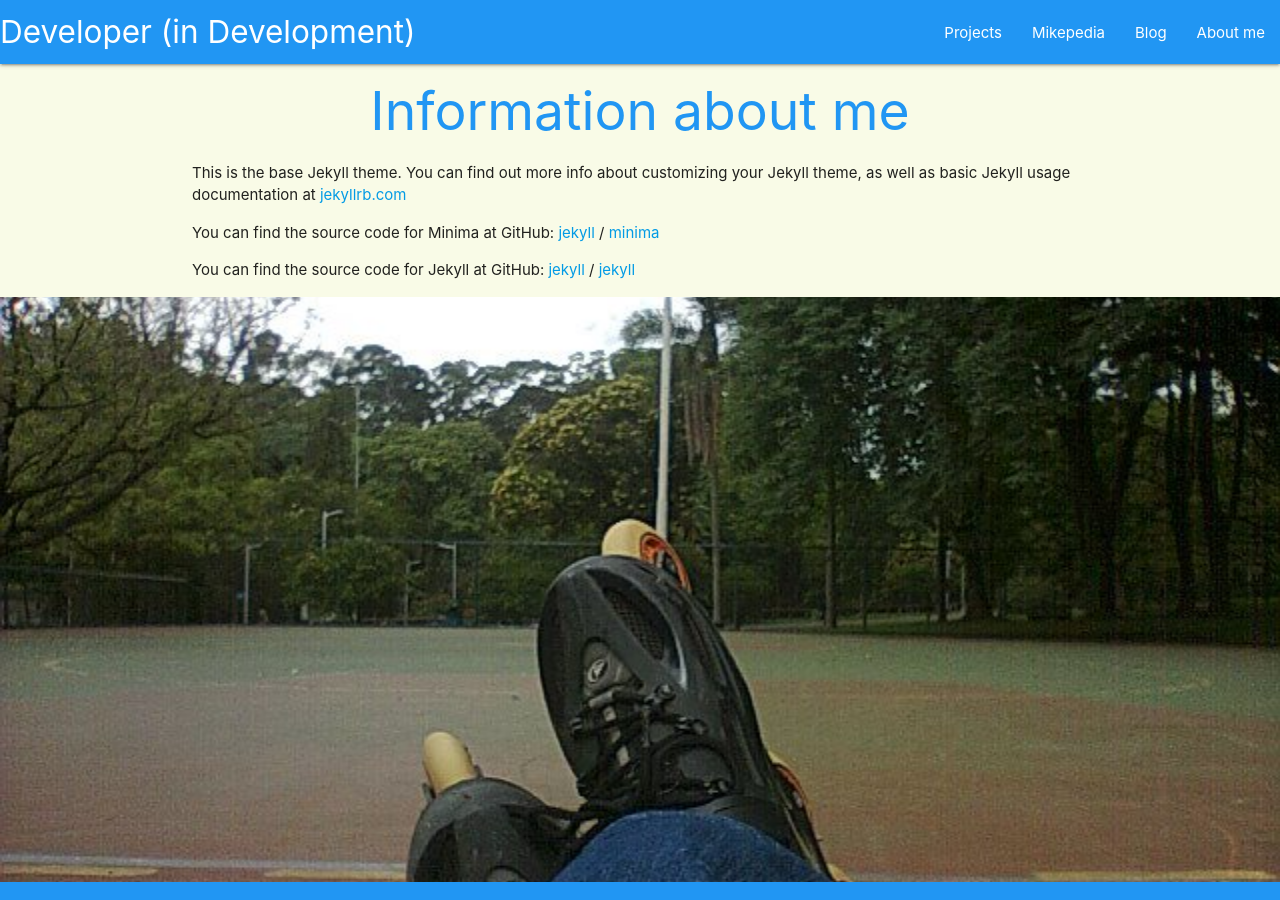
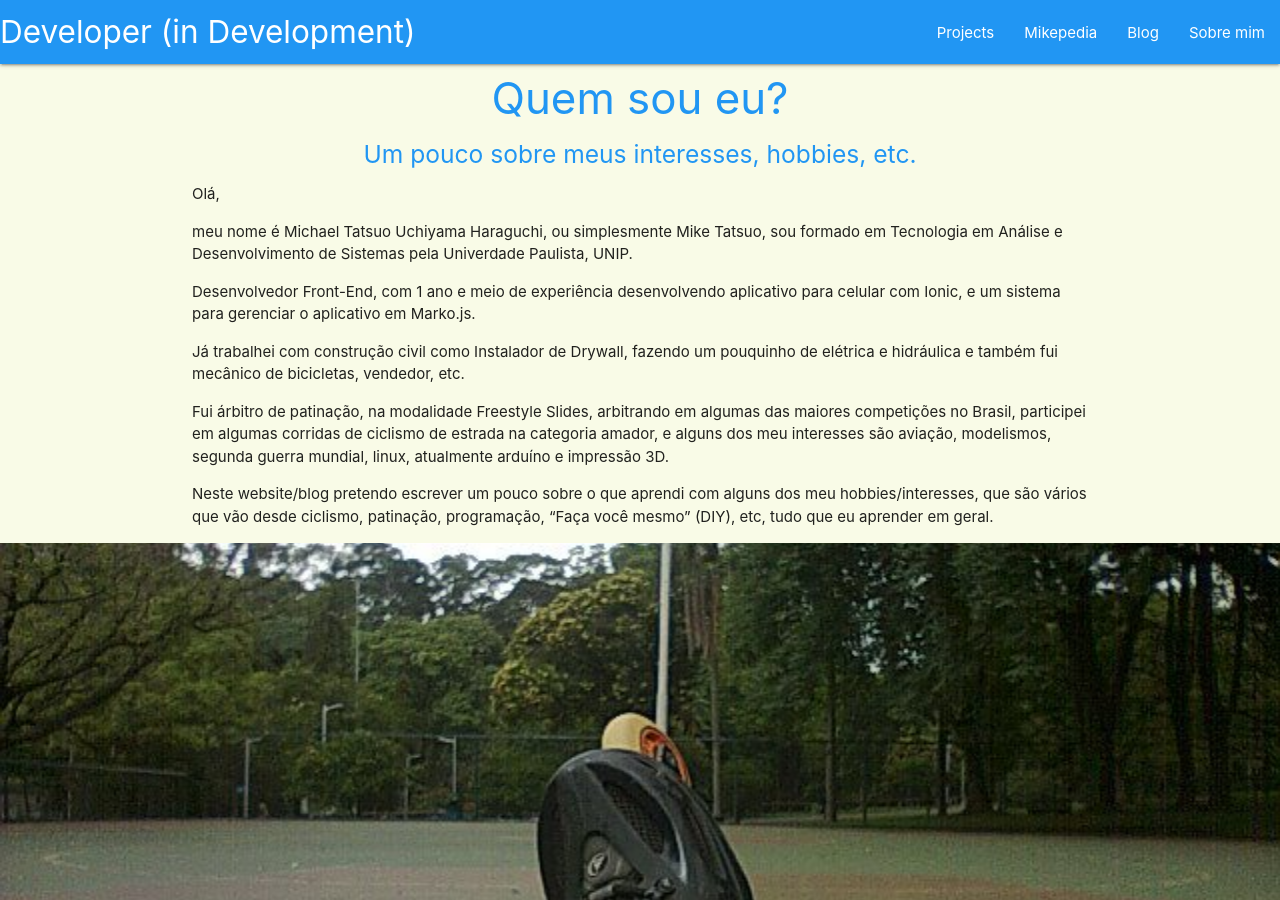
Before and after one commit to MikeTatsuo/MikeTatsuo.github.io, a Jekyll site: the page built from pages/about.md, in a window 1280 px wide and 900 px high, scrolled down 714 px. Built offline with Jekyll 4.4.1, drawn with Linux system fonts in a browser that asks for light colours; some of the changed text lies outside the part shown.

Commit message:
fixes, about_me and site description

```diff
--- a/_config.yml
+++ b/_config.yml
@@ -18,9 +18,15 @@ short_title: D(iD)
 author: Mike Tatsuo
 email: mike_tatsuo@hotmail.com
 description: >- # this means to ignore newlines until "baseurl:"
-  Write an awesome description for your new site here. You can edit this
-  line in _config.yml. It will appear in your document head meta (for
-  Google search results) and in your feed.xml site description.
+  Developer (in Development) é o meu website pessoal, portifólio, blog,
+  e Mikepedia, um guia de referências de tudo que eu ache útil;
+  sintaxes de programação, dicionários, guias, conhecimento em geral,
+  concentrado em um único lugar para fácil consulta.
+
+  #Developer (in development) is my personal website, portfolio, blog,
+  #and Mikepedia, a guide with references of everything I find useful;
+  #programming syntax, dictionaries, guides, knowledge in general,
+  #concentrated in one place for easy consultation.
 baseurl: "" # the subpath of your site, e.g. /blog
 url: "" # the base hostname & protocol for your site, e.g. http://example.com
 #twitter_username: jekyllrb
--- a/_layouts/page.html
+++ b/_layouts/page.html
@@ -5,7 +5,8 @@ layout: default
 <header class="center blue-text">
 	{%- include parallax.html page_name=page.name -%}
 	<h1>{{ page.title | escape }}</h1>
-	<h2>{{ page.description | escape }}</h2>
+	<h3>{{ page.subtitle | escape }}</h3>
+	<h5>{{ page.description | escape }}</h5>
 </header>
 <div class="container">
 	{{ content }}
--- a/pages/about.md
+++ b/pages/about.md
@@ -1,20 +1,20 @@
 ---
 layout: page
-title: About me
+title: Sobre mim
+subtitle: Quem sou eu?
 permalink: /about
-description: Information about me
+description: Um pouco sobre meus interesses, hobbies, etc.
 category: about_me
 ---
 
-This is the base Jekyll theme. You can find out more info about customizing your Jekyll theme, as well as basic Jekyll usage documentation at [jekyllrb.com](https://jekyllrb.com/)
+Olá,
 
-You can find the source code for Minima at GitHub:
-[jekyll][jekyll-organization] /
-[minima](https://github.com/jekyll/minima)
+meu nome é Michael Tatsuo Uchiyama Haraguchi, ou simplesmente Mike Tatsuo, sou formado em Tecnologia em Análise e Desenvolvimento de Sistemas pela Univerdade Paulista, UNIP.
 
-You can find the source code for Jekyll at GitHub:
-[jekyll][jekyll-organization] /
-[jekyll](https://github.com/jekyll/jekyll)
+Desenvolvedor Front-End, com 1 ano e meio de experiência desenvolvendo aplicativo para celular com Ionic, e um sistema para gerenciar o aplicativo em Marko.js.
 
+Já trabalhei com construção civil como Instalador de Drywall, fazendo um pouquinho de elétrica e hidráulica e também fui mecânico de bicicletas, vendedor, etc.
 
-[jekyll-organization]: https://github.com/jekyll
+Fui árbitro de patinação, na modalidade Freestyle Slides, arbitrando em algumas das maiores competições no Brasil, participei em algumas corridas de ciclismo de estrada na categoria amador, e alguns dos meu interesses são aviação, modelismos, segunda guerra mundial, linux, atualmente arduíno e impressão 3D.
+
+Neste website/blog pretendo escrever um pouco sobre o que aprendi com alguns dos meu hobbies/interesses, que são vários que vão desde ciclismo, patinação, programação, "Faça você mesmo" (DIY), etc, tudo que eu aprender em geral.
```
Also changed, not shown: _includes/sidenav.html (+5 -4 lines).
